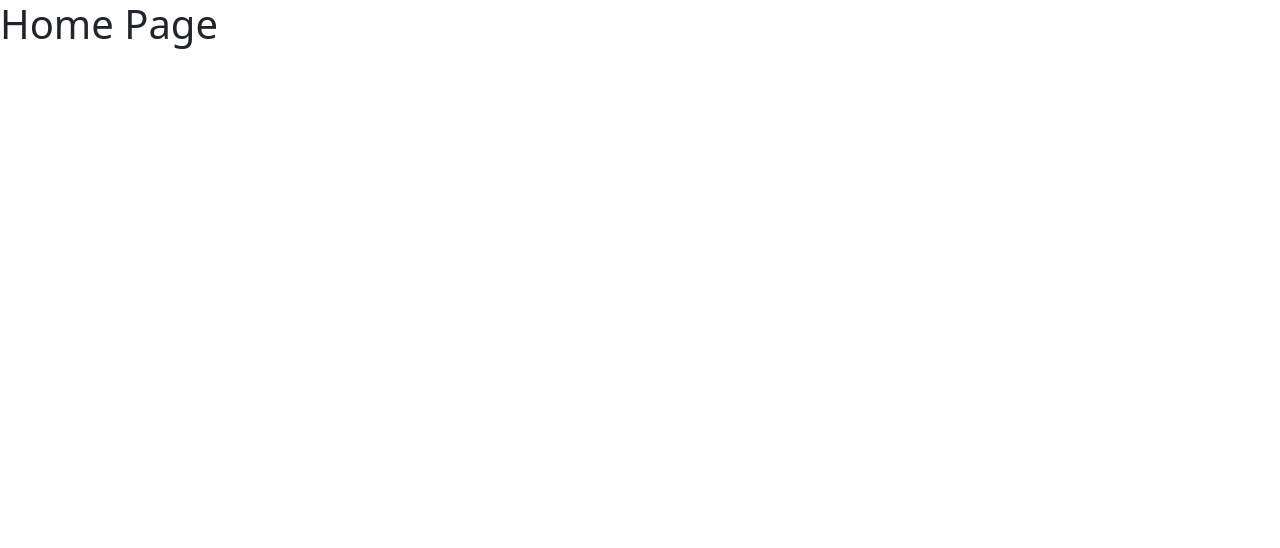
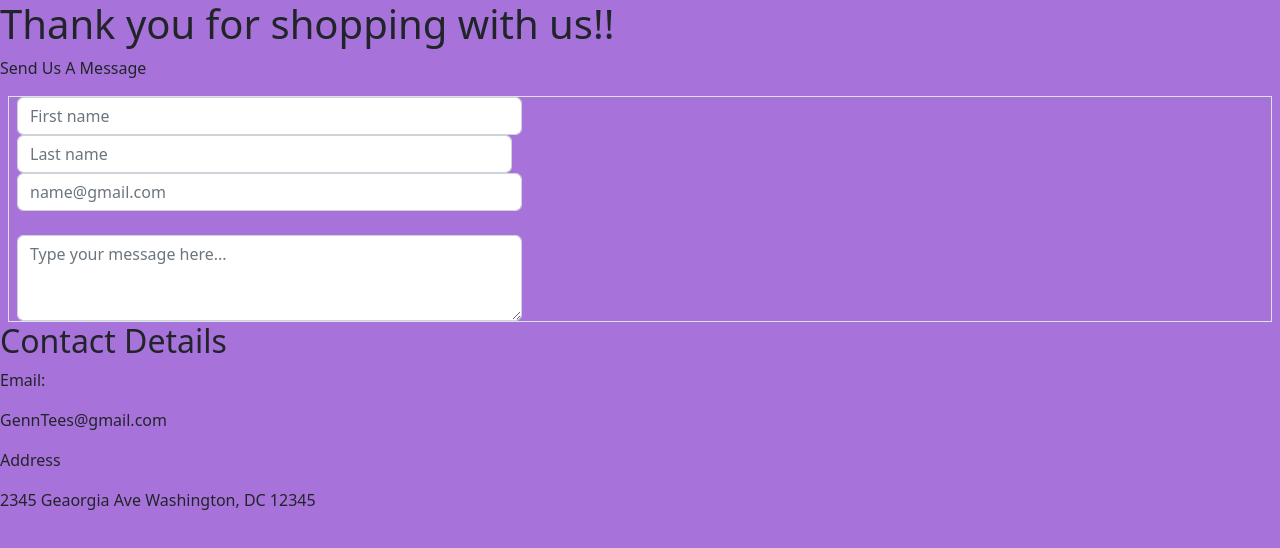
Before and after one commit to sgirmac1/GenTees_Project, a plain HTML site: page contact.html in a window 1280 px wide. Drawn offline with nearby package versions, Linux system fonts and the light colour scheme.

Commit message:
contact page modified

```diff
--- a/contact.html
+++ b/contact.html
@@ -9,8 +9,55 @@
     <!-- CSS only -->
 <link href="https://cdn.jsdelivr.net/npm/bootstrap@5.2.2/dist/css/bootstrap.min.css" rel="stylesheet" integrity="sha384-Zenh87qX5JnK2Jl0vWa8Ck2rdkQ2Bzep5IDxbcnCeuOxjzrPF/et3URy9Bv1WTRi" crossorigin="anonymous">
 </head>
-<body>
-   <h1>Home Page</h1>
+<body style="background-color:rgb(168, 114, 219)">
+   <h1>Thank you for shopping with us!!</h1>
+   <p>Send Us A Message</p>
+
+<div class="border mx-2 px-2 ">
+   <div class="row">
+    <div class="col-5">
+      <input type="text" class="form-control" placeholder="First name" aria-label="First name">
+    </div>
+    <div class="row">
+    <div class="col-5">
+      <input type="text" class="form-control" placeholder="Last name" aria-label="Last name">
+    </div>
+</div>
+  </div>
+  <div class="row">
+    <div class="col-5">
+        <input type="text" class="form-control" placeholder="name@gmail.com" aria-label="Email">
+
+    </div>
+
+  </div>
+  <div class="row">
+    <div class="col-5">
+        <label for="message" class="form-label"></label>
+        <textarea class="form-control" id="message" rows="3" placeholder="Type your message here..."></textarea>
+    </div>
+  </div>
+</div>
+  <!--alternative way to write a form -->
+ <!--  <div class="mb-3">
+    <label for="fullname" class="form-label"></label>
+    <input type="text" class="form-control" id="fullname" placeholder="FullName">
+    <label for="email" class="form-label"></label>
+    <input type="email" class="form-control" id="email" placeholder="name@example.com">
+  </div>
+  <div class="mb-3">
+    <label for="message" class="form-label"></label>
+    <textarea class="form-control" id="message" rows="3" placeholder="Type your message here..."></textarea>
+  </div>
+
+  <div> -->
+   <div>
+    <h2>Contact Details</h2>
+        <p> Email:</p>
+        <p>GennTees@gmail.com</p>
+        <p>Address</p>
+        <p>2345 Geaorgia Ave Washington, DC 12345</p>
+  </div>
 
 
    <!-- JavaScript Bundle with Popper -->
```
Also changed, not shown: 1 other file.
